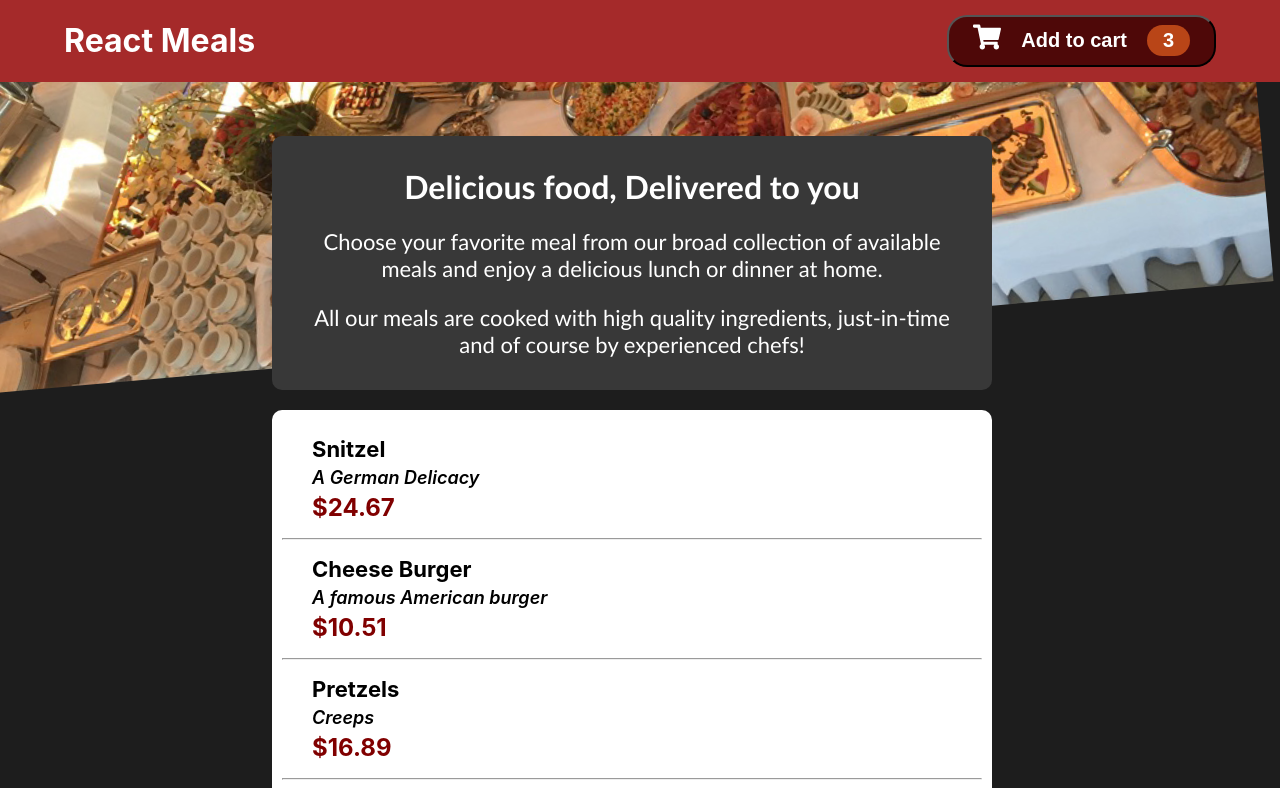
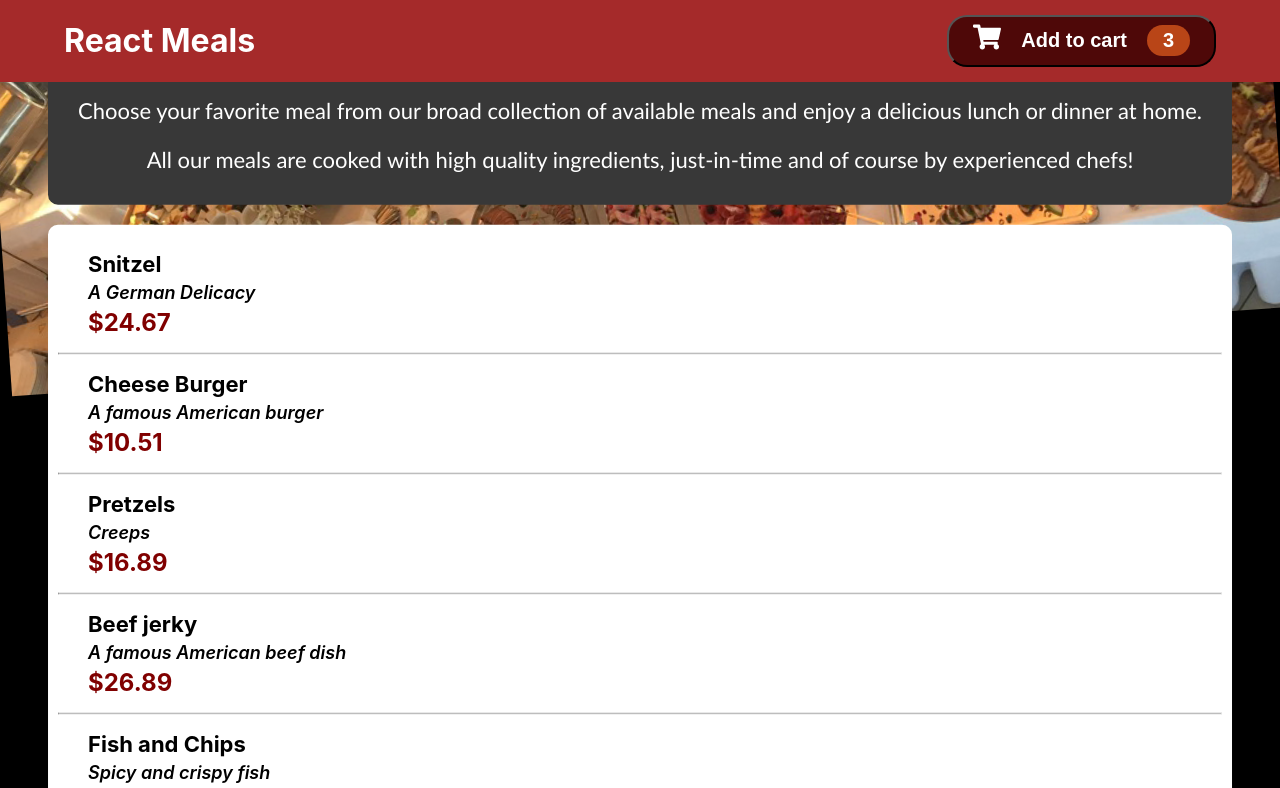
Before and after one commit to krutikapatil1/food-ordering-app-react, a React (Create React App) app in the folder food-ordering-app/: page / in a window 1280 px wide. Shown: the top 788 px of the page. Built offline with nearby package versions, Linux system fonts and the light colour scheme; the HTML template or start-up script is replaced by a standard one.

Commit message:
fix #5: Made some UI changes.

```diff
--- a/food-ordering-app/src/components/Layout/Header.css
+++ b/food-ordering-app/src/components/Layout/Header.css
@@ -21,5 +21,5 @@
     z-index: 0;
     overflow: hidden;
     object-fit: cover;
-    transform: rotateZ(-5deg) translateY(-4rem) translateX(-1rem);
+    transform: rotateZ(-4deg) translateY(-3rem);
 }
--- a/food-ordering-app/src/components/Meals/Meals.css
+++ b/food-ordering-app/src/components/Meals/Meals.css
@@ -1,10 +1,15 @@
 .meals {
     color: white;
-    position: fixed;
-    top: 35%;
-    left: 40%;
-    width: 45em;
-    height: 18em;
-    margin-top: -9em;
-    margin-left: -15em;
+    position: absolute;
+    top: 60%;
+    left: 50%;
+    margin-right: -50%;
+    transform: translate(-50%, -50%);
+    padding-bottom: 100px;
 }
+
+@media only screen and (max-width: 600px) {
+    .meals {
+        width: 100%;
+    }
+}
--- a/food-ordering-app/src/index.css
+++ b/food-ordering-app/src/index.css
@@ -3,7 +3,8 @@ body {
     font-family: -apple-system, BlinkMacSystemFont, "Segoe UI", "Roboto", "Oxygen", "Ubuntu", "Cantarell", "Fira Sans", "Droid Sans", "Helvetica Neue", sans-serif;
     -webkit-font-smoothing: antialiased;
     -moz-osx-font-smoothing: grayscale;
-    background-color: #1d1d1d;
+    background-color: black;
+    overflow-x: hidden;
 }
 
 code {
```
